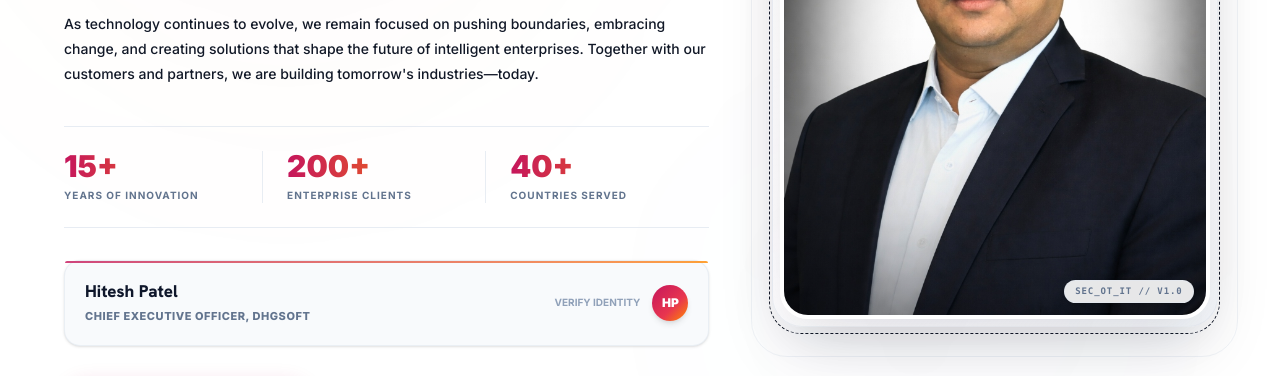
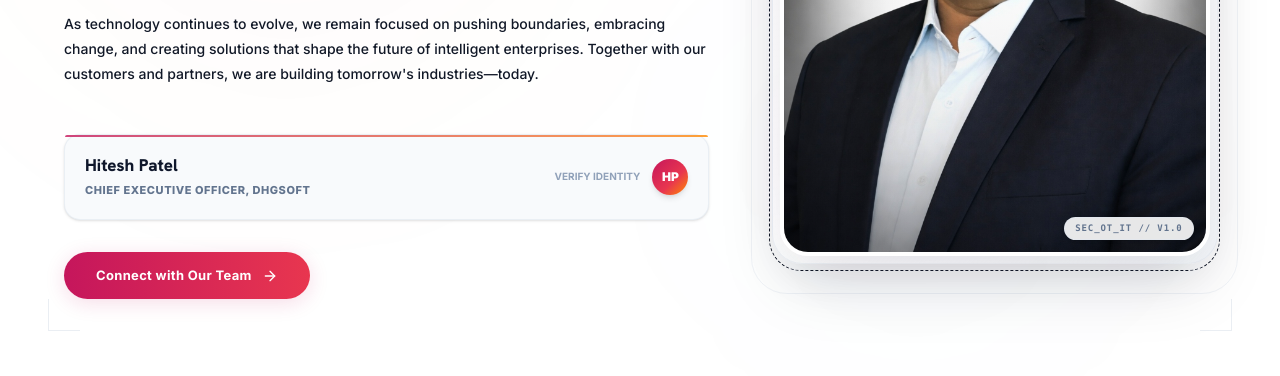
Before and after one commit to parthkumbhani/dhgsoft, a Next.js app: page / in a window 1280 px wide. Shown: the part 1240-1616 px from the top of the page. Built offline with nearby package versions, Linux system fonts and the light colour scheme; no server answers.

Commit message:
Remove stats row entirely and optimize clean layout for CEO Message section

```diff
--- a/src/components/CEOMessage.tsx
+++ b/src/components/CEOMessage.tsx
@@ -9,12 +9,6 @@ const CEO_PARAGRAPHS = [
   "Innovation is at the heart of everything we do at DHGsoft. We believe the next generation of industry will be built on intelligent technologies that connect people, data, and operations to unlock new possibilities.",
   "Our commitment is to transform bold ideas into practical solutions that deliver measurable outcomes. By combining Artificial Intelligence, Industrial IoT, Cloud, Data Platforms, and Digital Engineering, we help organizations innovate faster, operate smarter, and grow sustainably.",
   "As technology continues to evolve, we remain focused on pushing boundaries, embracing change, and creating solutions that shape the future of intelligent enterprises. Together with our customers and partners, we are building tomorrow's industries—today.",
-];
-
-const STATS = [
-  { value: "15+", label: "Years of Innovation" },
-  { value: "200+", label: "Enterprise Clients" },
-  { value: "40+", label: "Countries Served" },
 ];
 
 export default function CEOMessage() {
@@ -142,30 +136,8 @@ export default function CEOMessage() {
               ))}
             </div>
 
-            {/* ── Premium Horizontal Stats Ribbon ── */}
-            <div className="grid grid-cols-3 gap-6 w-full py-6 border-y border-slate-200/80 mb-8 mt-2">
-              {STATS.map((stat, i) => (
-                <div key={i} className={`flex flex-col text-left ${i < 2 ? 'border-r border-slate-200/80 pr-4' : ''}`}>
-                  <span
-                    className="text-3xl font-black leading-none"
-                    style={{
-                      background: 'linear-gradient(90deg, #C5165C 0%, #FF8A00 100%)',
-                      WebkitBackgroundClip: 'text',
-                      WebkitTextFillColor: 'transparent',
-                      backgroundClip: 'text',
-                    }}
-                  >
-                    {stat.value}
-                  </span>
-                  <span className="text-[10px] font-bold text-slate-500 uppercase tracking-widest mt-2 leading-snug font-sans">
-                    {stat.label}
-                  </span>
-                </div>
-              ))}
-            </div>
-
             {/* ── CEO Designation Full-Width Badge ── */}
-            <div className="flex flex-col sm:flex-row items-start sm:items-center justify-between p-5 rounded-2xl bg-[#F8FAFC] border border-slate-200/60 shadow-sm w-full mb-8 relative group hover:border-[#C5165C]/30 transition-all duration-300">
+            <div className="flex flex-col sm:flex-row items-start sm:items-center justify-between p-5 rounded-2xl bg-[#F8FAFC] border border-slate-200/60 shadow-sm w-full mb-8 mt-4 relative group hover:border-[#C5165C]/30 transition-all duration-300">
               <div className="absolute top-0 left-0 right-0 h-[2px] bg-gradient-to-r from-[#C5165C] to-[#FF8A00] rounded-t-2xl opacity-80" />
               <div>
                 <h4 className="text-[17px] font-extrabold text-slate-900 font-headline leading-tight">
```
